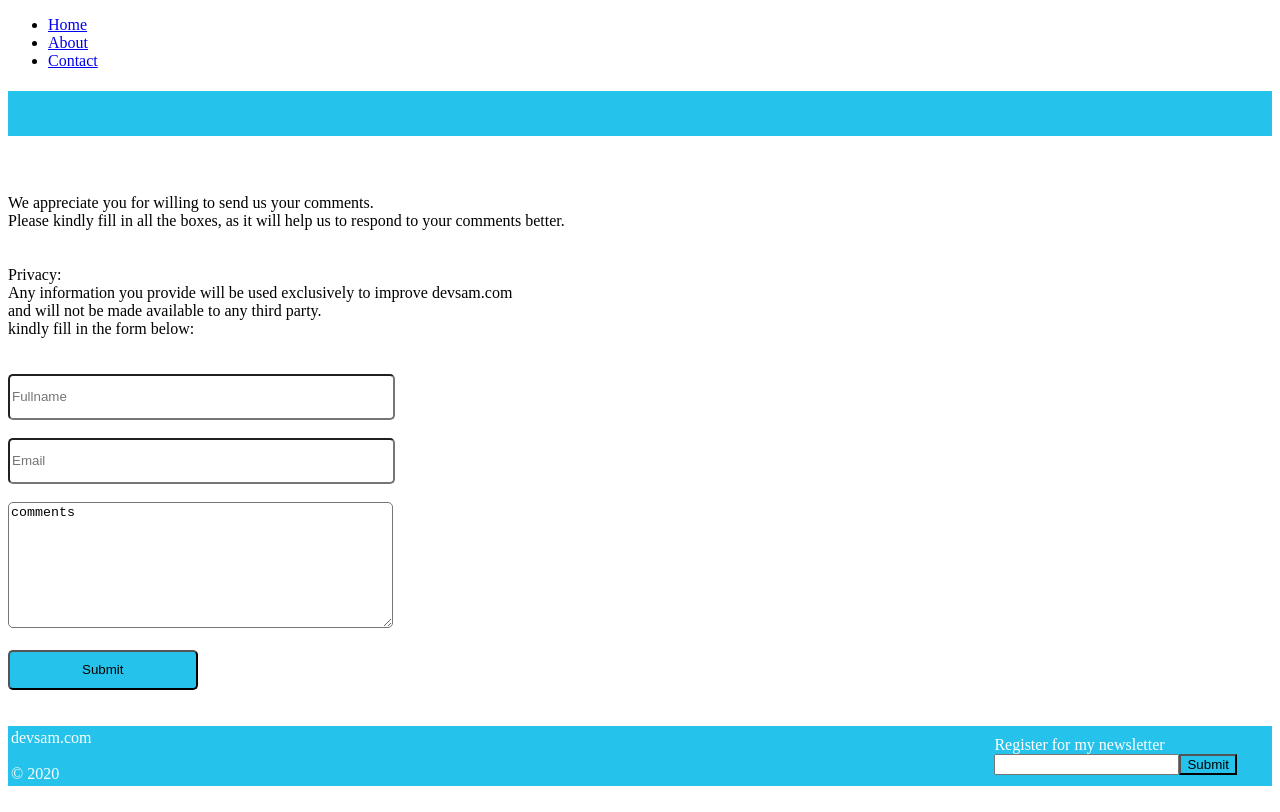
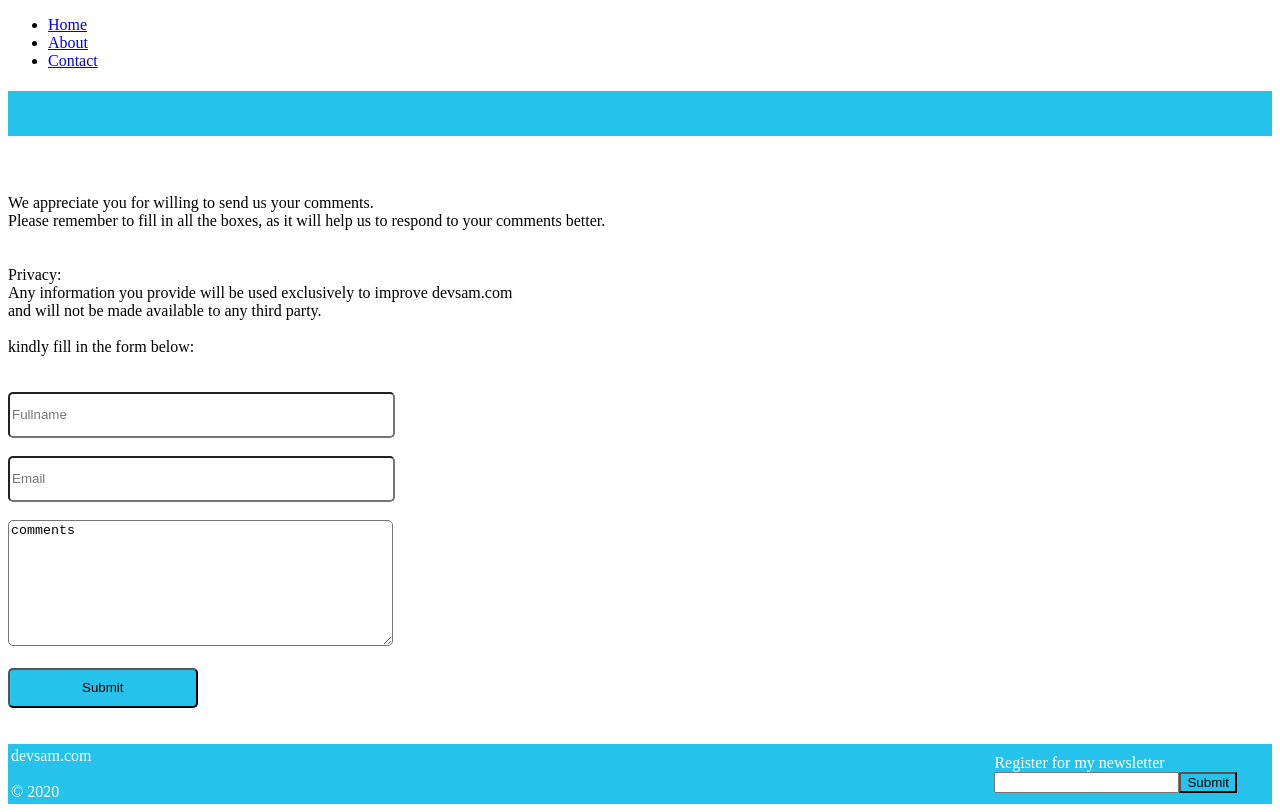
Before and after one commit to ojosamuel2014/web-page, a plain HTML site: page contact.html in a window 1280 px wide. Drawn offline with Linux system fonts and the light colour scheme.

Commit message:
My latest commit

```diff
--- a/contact.html
+++ b/contact.html
@@ -23,12 +23,12 @@
 
     <br><br>
     We appreciate you for willing to send us your comments.<br>
-    Please kindly fill in all the boxes, as it will help us to respond to your comments better.
+    Please remember to fill in all the boxes, as it will help us to respond to your comments better.
 
     <br><br><br>
     Privacy:<br>
     Any information you provide will be used exclusively to improve devsam.com<br>
-    and will not be made available to any third party.<br>
+    and will not be made available to any third party.<br><br>
     kindly fill in the form below:<br><br><br>
     <form>
         <input type="name" required="Fullname" placeholder="Fullname"
```
Also changed, not shown: about.html (+2 -2 lines).
